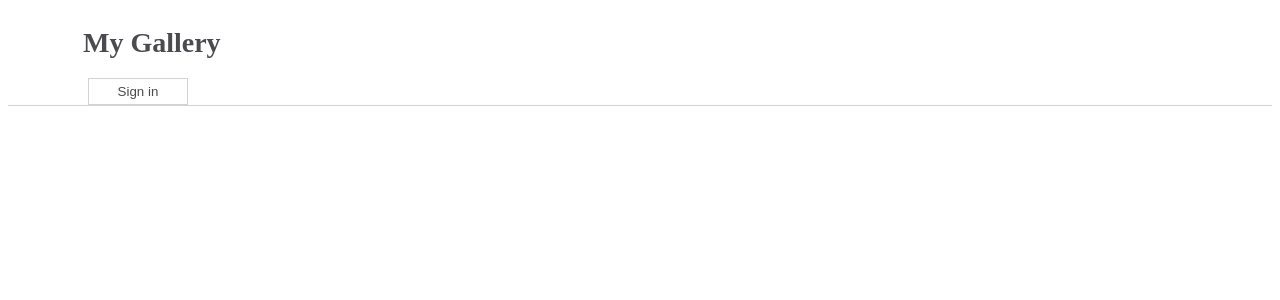
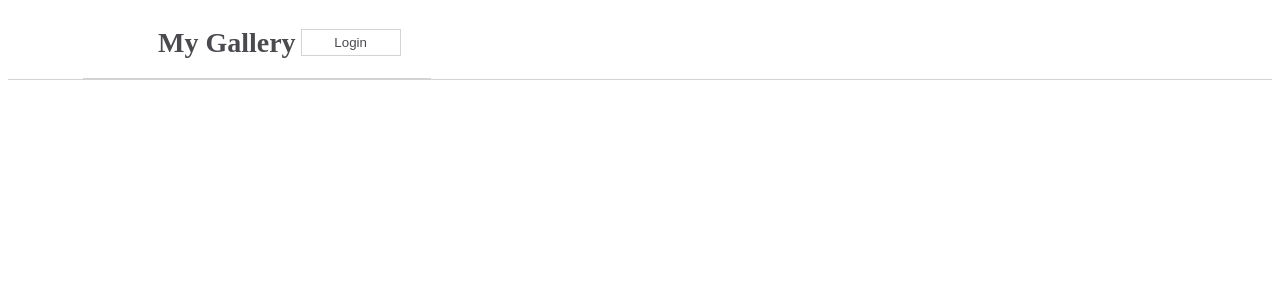
Before and after one commit to frirsta/react-challenge, a React (Create React App) app in the folder my-app/: page / in a window 1280 px wide. Shown: the top 300 px of the page. Built offline with nearby package versions, Linux system fonts and the light colour scheme.

Commit message:
Add form

```diff
--- a/my-app/src/App.js
+++ b/my-app/src/App.js
@@ -1,11 +1,11 @@
 import css from './components/css/NavBarForm.module.css';
 import Sidebar from './components/Sidebar';
-import NavbarForm from './components/NavbarForm';
+import NavBarForm from './components/NavBarForm';
 
 function App() {
   return (
     <div className={css.NavBar}>
-   <NavbarForm />
+   <NavBarForm />
     </div>
   );
 }
--- /dev/null
+++ b/my-app/src/components/NavBarForm.js
@@ -0,0 +1,53 @@
+import React, { Component } from "react";
+import css from "./css/NavBarForm.module.css";
+import NavBarFormChild from "./NavBarFormChild";
+
+
+class NavBarForm extends Component {
+    constructor(props) {
+        super(props)
+
+        this.state = {
+            isLoggedIn: true,
+        }
+    }
+    handleButtonClick = () => {
+        this.setState((prevState) => ({
+            isLoggedIn: prevState.isLoggedIn ? false: true
+        }),  () => console.log(this.state.isLoggedIn))
+    }
+
+    render() {
+        return (
+            <div className= {css.NavBar}>
+                <h1>My Gallery</h1>
+
+                    {/* This is part of steps 1-8 */}
+                    {/* {
+                    this.state.isLoggedIn ?
+                        <button onClick={() => this.handleButtonClick()}>Login</button>
+                        :
+                        <form>
+                            <label htmlFor = "username">Username:</label>
+                            <input placeholder="username" id="username"/>
+
+                            <label htmlFor = "password">Password:</label>
+                            <input placeholder="password" id="password"/>
+                            <button onClick={() => this.handleButtonClick()}>Submit</button>
+                        </form>
+
+                    } */}
+
+                {/* This is how things should look after completing the extra task */}
+
+                <NavBarFormChild
+                isLoggedIn={this.state.isLoggedIn}
+                handleClick={this.handleButtonClick}
+                />
+
+            </div>
+        )
+    }
+}
+
+export default NavBarForm
--- /dev/null
+++ b/my-app/src/components/NavBarFormChild.js
@@ -0,0 +1,19 @@
+import React from "react";
+
+function NavBarFormChild(props) {
+    return (
+        props.isLoggedIn ?
+        <button onClick={props.handleClick}>Login</button>
+        :
+        <form>
+            <label htmlFor = "username">Username:</label>
+            <input placeholder="username" id="username"/>
+
+            <label htmlFor = "password">Password:</label>
+            <input placeholder="password" id="password"/>
+            <button  onClick={props.handleClick}>Submit</button>
+        </form>
+    )
+}
+
+export default NavBarFormChild
--- a/my-app/src/components/NavbarForm.js
+++ /dev/null
@@ -1,38 +0,0 @@
-import React, { Component } from 'react'
-import NavbarFormChild from "./NavbarFormChild"
-
-class NavbarForm extends Component {
-
-    constructor(props) {
-        super(props)
-        this.state = {
-            isLoggedIn: false,
-        }
-    }
-
-    handleSignIn = () => {
-        this.setState({
-            isLoggedIn: true,
-        })
-        console.log(this)
-    }
-    handleSignOut = () => {
-        this.setState({
-            isLoggedIn: false,
-        })
-        console.log(this)
-    }
-
-    render() {
-        return (
-            <div>
-                <NavbarFormChild isLoggedIn={this.state.isLoggedIn}
-                handleSignIn={this.handleSignIn}
-                handleSignOut={this.handleSignOut}
-                />
-            </div>
-        )
-    }
-}
-
-export default NavbarForm
--- a/my-app/src/components/NavbarFormChild.js
+++ /dev/null
@@ -1,33 +0,0 @@
-import React from "react";
-
-function NavbarFormChild(props){
-    return (
-        <div>
-            <h1>My Gallery</h1>
-            {
-                props.isLoggedIn ? (
-                    <div>
-                        <form>
-
-                            <label for="exampleInputUsername" class="form-label">Username</label>
-                            <input type="email"  id="exampleInputUsername"></input>
-
-                            <label for="exampleInputPassword1" class="form-label">Password</label>
-                            <input type="password"  id="exampleInputPassword1"></input>
-
-
-                            <button type="submit">Submit</button>
-
-                            </form>
-                        <button onClick={props.handleSignOut}>Sign out</button>
-                    </div>
-                ) : (
-
-                    <button onClick={props.handleSignIn}>Sign in</button>
-                )
-            }
-        </div>
-    )
-}
-
-export default NavbarFormChild
```
